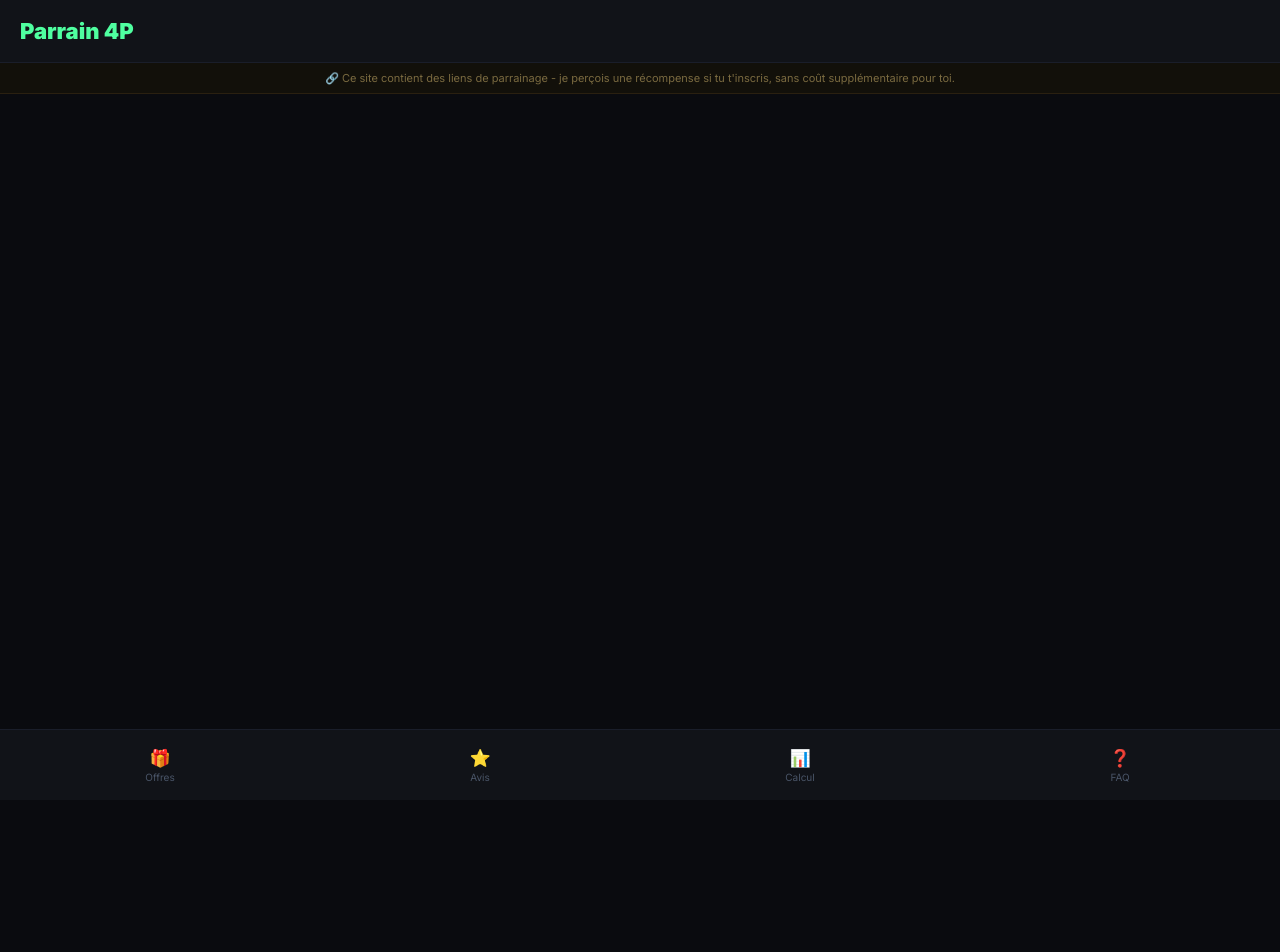
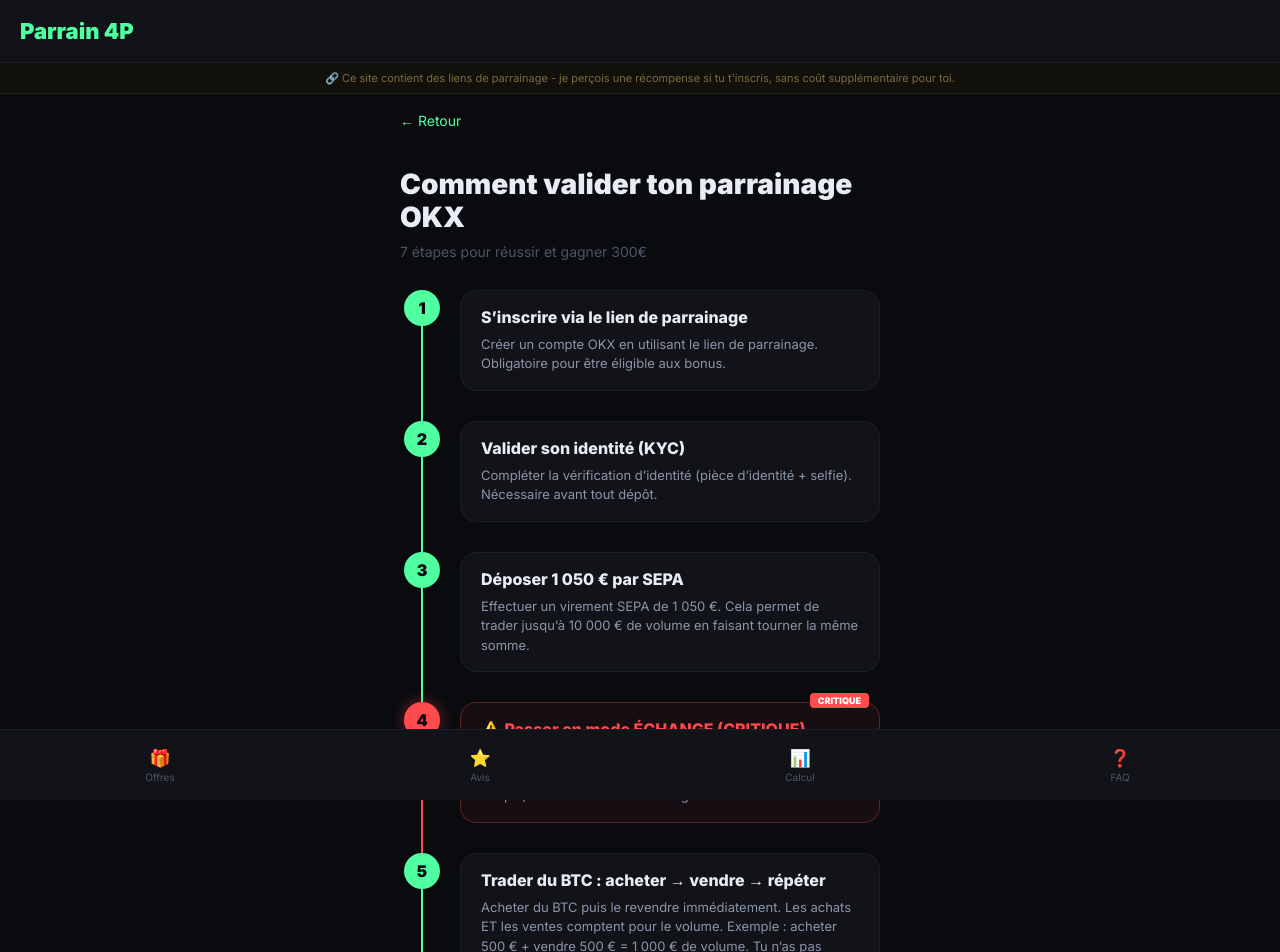
Before and after one commit to ltz443/Parrain_4p, a React (Vite) app: page /guides/okx in a window 1280 px wide. Shown: the top 952 px of the page. Before the commit the page ends 880 px from the top, so only its background shows below. Built offline with nearby package versions, Linux system fonts and the light colour scheme.

Commit message:
Ajout du guide pas à pas OKX avec 7 étapes et alerte étape 4

```diff
--- a/src/App.jsx
+++ b/src/App.jsx
@@ -9,6 +9,7 @@ const PageProfitMaster = lazy(() => import('./components/PageProfitMaster'));
 const PageFAQ          = lazy(() => import('./components/PageFAQ'));
 const PageOffre        = lazy(() => import('./components/PageOffre'));
 const PageGuideScrambly = lazy(() => import('./components/PageGuideScrambly'));
+const PageGuideOKX = lazy(() => import('./components/PageGuideOKX'));
 
 // ─── TRACKING UMAMI ───────────────────────────────────────────────────────────
 export function trackClick(partenaire) {
@@ -146,6 +147,7 @@ function AppLayout() {
           <Route path="/faq"         element={<PageFAQ />} />
           <Route path="/offres/:id"  element={<PageOffre />} />
           <Route path="/guides/scrambly" element={<PageGuideScrambly />} />
+          <Route path="/guides/okx" element={<PageGuideOKX />} />
         </Routes>
       </Suspense>
 
--- /dev/null
+++ b/src/components/PageGuideOKX.jsx
@@ -0,0 +1,141 @@
+import React from 'react';
+import { Link } from 'react-router-dom';
+
+const Step = ({ number, title, description, isLast, isCritical }) => (
+  <div style={{ display: 'flex', gap: 20, position: 'relative', marginBottom: isLast ? 0 : 30 }}>
+    {!isLast && (
+      <div style={{
+        position: 'absolute',
+        left: 17,
+        top: 34,
+        bottom: -30,
+        width: 2,
+        background: isCritical ? '#FF4B4B' : '#4FFFA0',
+        zIndex: 0
+      }} />
+    )}
+    <div style={{
+      width: 36,
+      height: 36,
+      borderRadius: '50%',
+      background: isCritical ? '#FF4B4B' : '#4FFFA0',
+      color: '#0A0B0F',
+      display: 'flex',
+      alignItems: 'center',
+      justifyContent: 'center',
+      fontSize: 16,
+      fontWeight: 900,
+      flexShrink: 0,
+      zIndex: 1,
+      boxShadow: isCritical ? '0 0 15px rgba(255, 75, 75, 0.4)' : 'none'
+    }}>
+      {number}
+    </div>
+    <div style={{
+      background: isCritical ? 'rgba(255, 75, 75, 0.05)' : '#111318',
+      border: isCritical ? '1px solid rgba(255, 75, 75, 0.3)' : '1px solid #1A1E2A',
+      borderRadius: 16,
+      padding: '16px 20px',
+      flex: 1,
+      position: 'relative'
+    }}>
+      {isCritical && (
+        <div style={{
+          position: 'absolute',
+          top: -10,
+          right: 10,
+          background: '#FF4B4B',
+          color: '#fff',
+          fontSize: 9,
+          fontWeight: 900,
+          padding: '2px 8px',
+          borderRadius: 4,
+          textTransform: 'uppercase'
+        }}>
+          Critique
+        </div>
+      )}
+      <h3 style={{ fontSize: 16, fontWeight: 800, color: isCritical ? '#FF4B4B' : '#E8EDF5', margin: '0 0 8px 0' }}>{title}</h3>
+      <div style={{ fontSize: 13, color: '#8A95AA', lineHeight: 1.5, margin: 0 }}>{description}</div>
+    </div>
+  </div>
+);
+
+export default function PageGuideOKX() {
+  const steps = [
+    {
+      number: 1,
+      title: "S’inscrire via le lien de parrainage",
+      description: "Créer un compte OKX en utilisant le lien de parrainage. Obligatoire pour être éligible aux bonus."
+    },
+    {
+      number: 2,
+      title: "Valider son identité (KYC)",
+      description: "Compléter la vérification d’identité (pièce d’identité + selfie). Nécessaire avant tout dépôt."
+    },
+    {
+      number: 3,
+      title: "Déposer 1 050 € par SEPA",
+      description: "Effectuer un virement SEPA de 1 050 €. Cela permet de trader jusqu’à 10 000 € de volume en faisant tourner la même somme."
+    },
+    {
+      number: 4,
+      title: "⚠️ Passer en mode ÉCHANGE (CRITIQUE)",
+      isCritical: true,
+      description: "En haut de l’écran, basculer sur ÉCHANGE (interface avec graphiques et livre de commandes). NE PAS utiliser le mode Simple, sinon tu ne seras PAS éligible aux bonus."
+    },
+    {
+      number: 5,
+      title: "Trader du BTC : acheter → vendre → répéter",
+      description: "Acheter du BTC puis le revendre immédiatement. Les achats ET les ventes comptent pour le volume. Exemple : acheter 500 € + vendre 500 € = 1 000 € de volume. Tu n’as pas besoin de 10 000 € : tu fais tourner tes 1 050 € autant de fois que nécessaire."
+    },
+    {
+      number: 6,
+      title: "Atteindre les paliers de bonus",
+      description: (
+        <ul style={{ margin: '8px 0 0 0', paddingLeft: 18 }}>
+          <li>200 € de volume → 20 € de BTC gratuit</li>
+          <li>2 000 € de volume → 80 € de BTC gratuit supplémentaires</li>
+          <li>10 000 € de volume → 200 € de BTC gratuit supplémentaires</li>
+          <li style={{ marginTop: 5, color: '#4FFFA0', fontWeight: 700 }}>Total possible : 300 € de BTC gratuit</li>
+          <li style={{ fontSize: 11, marginTop: 5, listStyle: 'none', marginLeft: -18 }}>Le bonus est crédité environ 30 minutes après le trade.</li>
+        </ul>
+      )
+    },
+    {
+      number: 7,
+      title: "Retirer ses gains",
+      description: "Le dépôt initial (1 050 €) est retirable immédiatement sur ton compte bancaire. Les récompenses (bonus BTC) sont retirables après 30 jours."
+    }
+  ];
+
+  return (
+    <div style={{ maxWidth: 480, margin: '0 auto', padding: '16px' }}>
+      <Link to="/offres/okx" style={{ color: '#4FFFA0', fontSize: 14, textDecoration: 'none', display: 'inline-flex', alignItems: 'center', gap: 6, marginBottom: 20 }}>
+        ← Retour
+      </Link>
+
+      <div style={{ marginBottom: 30 }}>
+        <h1 style={{ fontSize: 28, fontWeight: 900, color: '#E8EDF5', marginBottom: 8, lineHeight: 1.2 }}>
+          Comment valider ton parrainage OKX
+        </h1>
+        <p style={{ fontSize: 14, color: '#4A5568', margin: 0 }}>
+          7 étapes pour réussir et gagner 300€
+        </p>
+      </div>
+
+      <div style={{ paddingLeft: 4 }}>
+        {steps.map((s, i) => (
+          <Step
+            key={i}
+            number={s.number}
+            title={s.title}
+            description={s.description}
+            isLast={i === steps.length - 1}
+            isCritical={s.isCritical}
+          />
+        ))}
+      </div>
+    </div>
+  );
+}
--- a/src/components/PageOffre.jsx
+++ b/src/components/PageOffre.jsx
@@ -228,6 +228,26 @@ export default function PageOffre() {
             📋 Guide pas à pas →
           </Link>
         )}
+        {o.id === 'okx' && (
+          <Link
+            to="/guides/okx"
+            style={{
+              display: 'block',
+              textAlign: 'center',
+              background: '#4FFFA0',
+              borderRadius: 12,
+              color: '#0A0B0F',
+              fontSize: 15,
+              fontWeight: 800,
+              padding: '14px',
+              textDecoration: 'none',
+              marginBottom: 10,
+              boxShadow: '0 4px 15px rgba(79, 255, 160, 0.2)'
+            }}
+          >
+            📋 Guide pas à pas →
+          </Link>
+        )}
         <BoutonPartage offre={o} />
       </div>
     </div>
```
